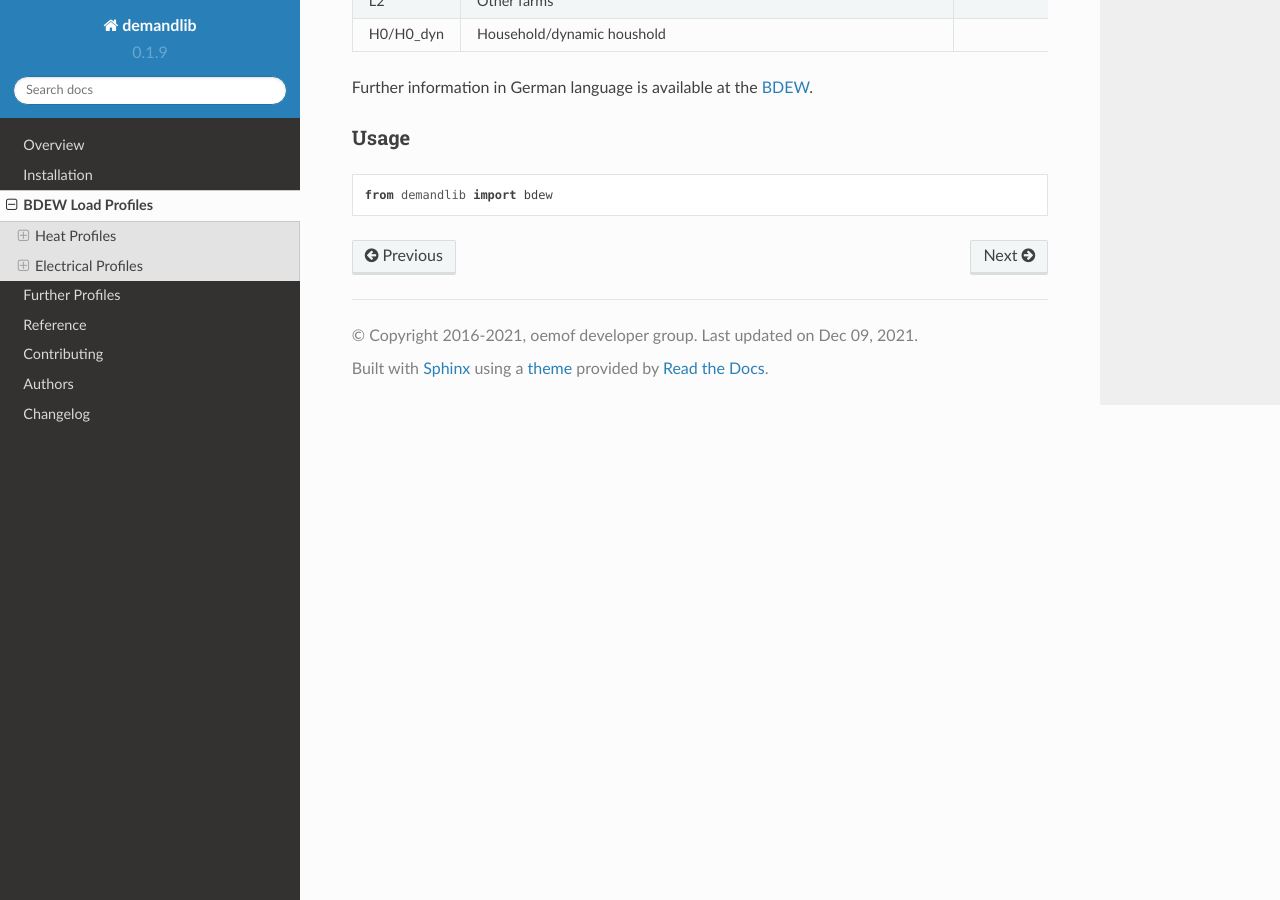
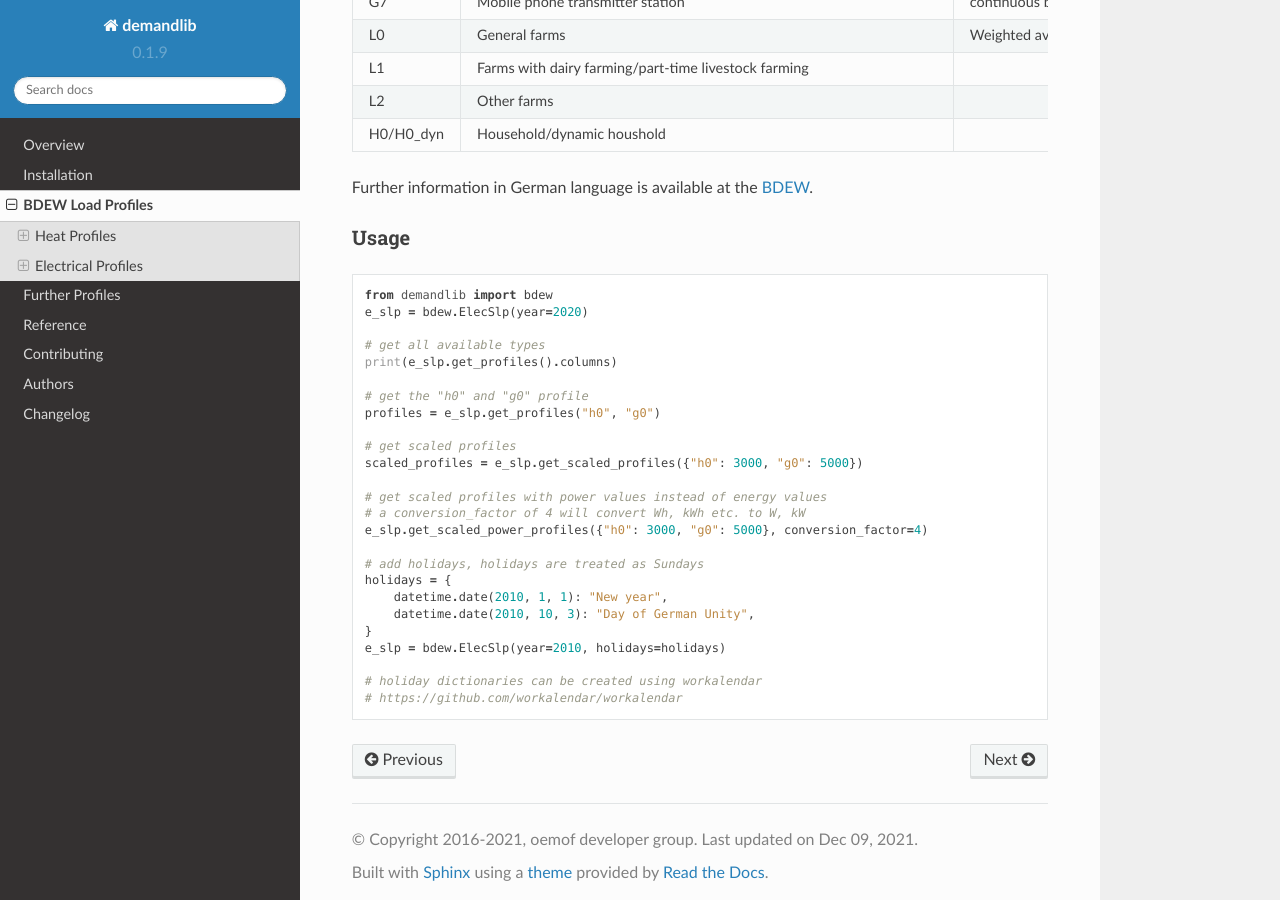
Before and after one commit to oemof/demandlib, a Sphinx documentation site: the page built from docs/bdew.rst, in a window 1280 px wide and 900 px high, scrolled down 2762 px. Built offline with Sphinx 7.4.7 and the Read the Docs theme 2.0.0, drawn with Linux system fonts in a browser that asks for light colours; formulas are drawn with MathJax 3; some of the changed text lies outside the part shown.

Commit message:
Add usage for electrical profiles in the docs

```diff
--- a/docs/bdew.rst
+++ b/docs/bdew.rst
@@ -60,6 +60,12 @@
 
 Usage
 +++++
+
+.. code-block:: python
+
+    from demandlib import bdew
+
+    ...
 
 Electrical Profiles
 ~~~~~~~~~~~~~~~~~~~
@@ -126,3 +132,27 @@
 .. code-block:: python
 
     from demandlib import bdew
+    e_slp = bdew.ElecSlp(year=2020)
+
+    # get all available types
+    print(e_slp.get_profiles().columns)
+
+    # get the "h0" and "g0" profile
+    profiles = e_slp.get_profiles("h0", "g0")
+
+    # get scaled profiles
+    scaled_profiles = e_slp.get_scaled_profiles({"h0": 3000, "g0": 5000})
+
+    # get scaled profiles with power values instead of energy values
+    # a conversion_factor of 4 will convert Wh, kWh etc. to W, kW
+    e_slp.get_scaled_power_profiles({"h0": 3000, "g0": 5000}, conversion_factor=4)
+
+    # add holidays, holidays are treated as Sundays
+    holidays = {
+        datetime.date(2010, 1, 1): "New year",
+        datetime.date(2010, 10, 3): "Day of German Unity",
+    }
+    e_slp = bdew.ElecSlp(year=2010, holidays=holidays)
+
+    # holiday dictionaries can be created using workalendar
+    # https://github.com/workalendar/workalendar
```
